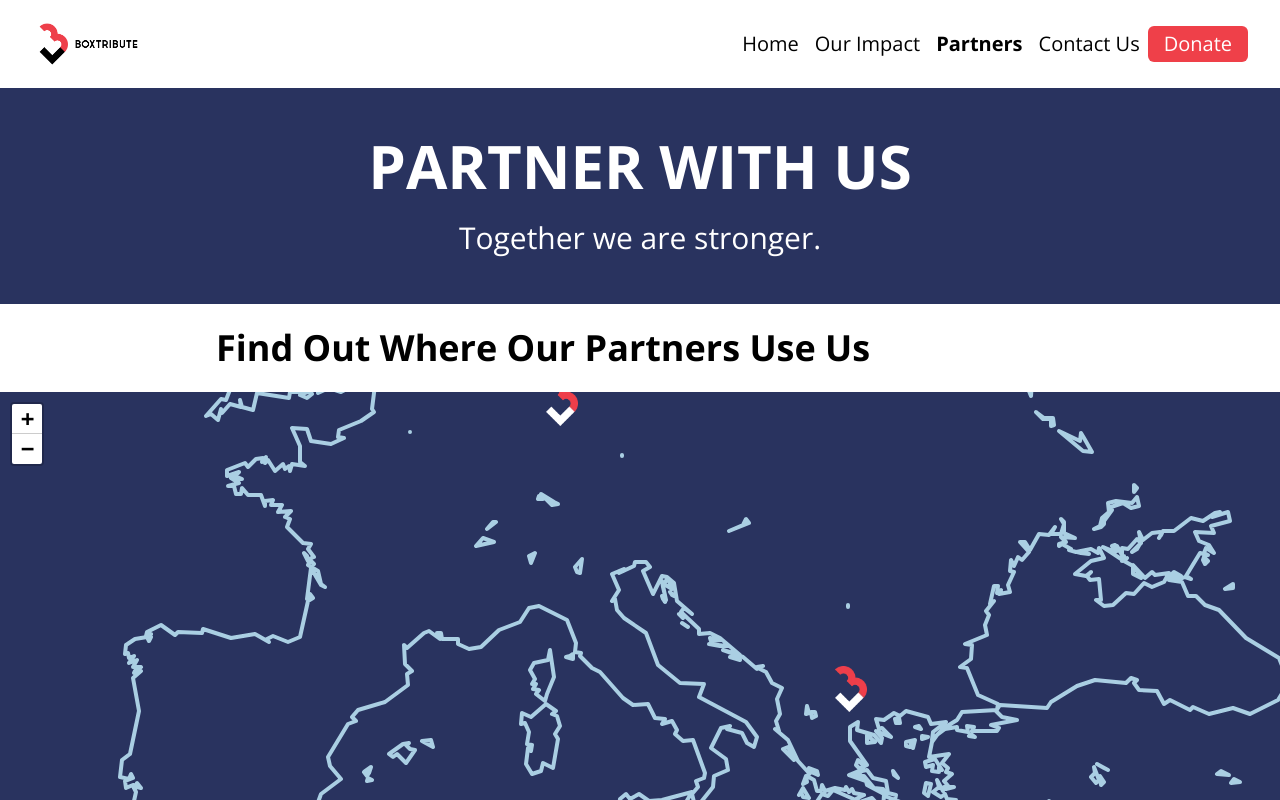
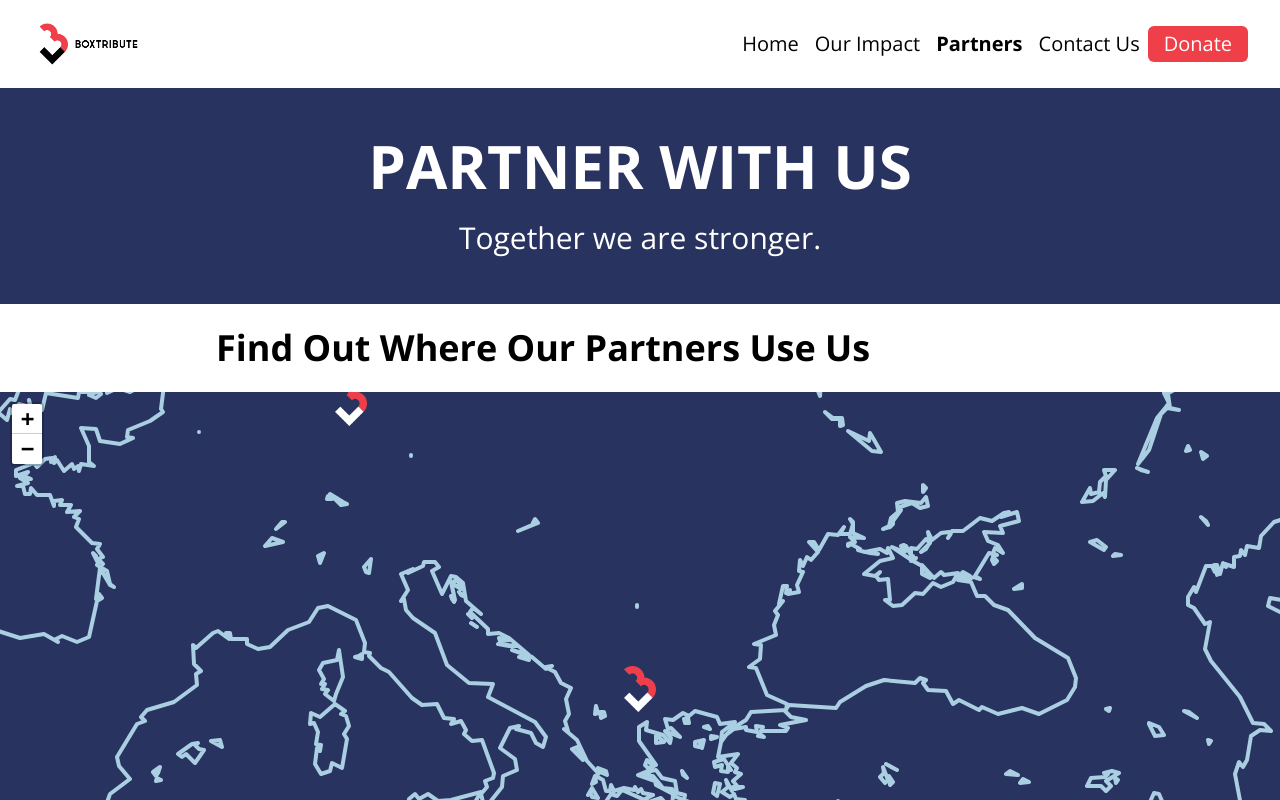
Before and after one commit to boxwise/boxtribute-landing-nextjs, a Next.js app: page /partners in a window 1280 px wide. Shown: the top 800 px of the page. Built offline with nearby package versions, Linux system fonts and the light colour scheme; a web font is replaced by a local one.

Commit message:
Adjust bounds

```diff
--- a/components/Map/Map.tsx
+++ b/components/Map/Map.tsx
@@ -40,7 +40,9 @@ const Map = ({ center, baseMarkers }: IMapContainerData) => {
       maxZoom={9}
       scrollWheelZoom={false}
       style={mapSize}
-      maxBounds={new L.LatLngBounds(L.latLng(63.259487, -14.909804), L.latLng(28.4738, 41.450418))}
+      maxBounds={
+        new L.LatLngBounds(L.latLng(73.259487, -24.909804), L.latLng(23.724612, 62.836341))
+      }
     >
       <GeoJSON
         style={landStyle}
```
